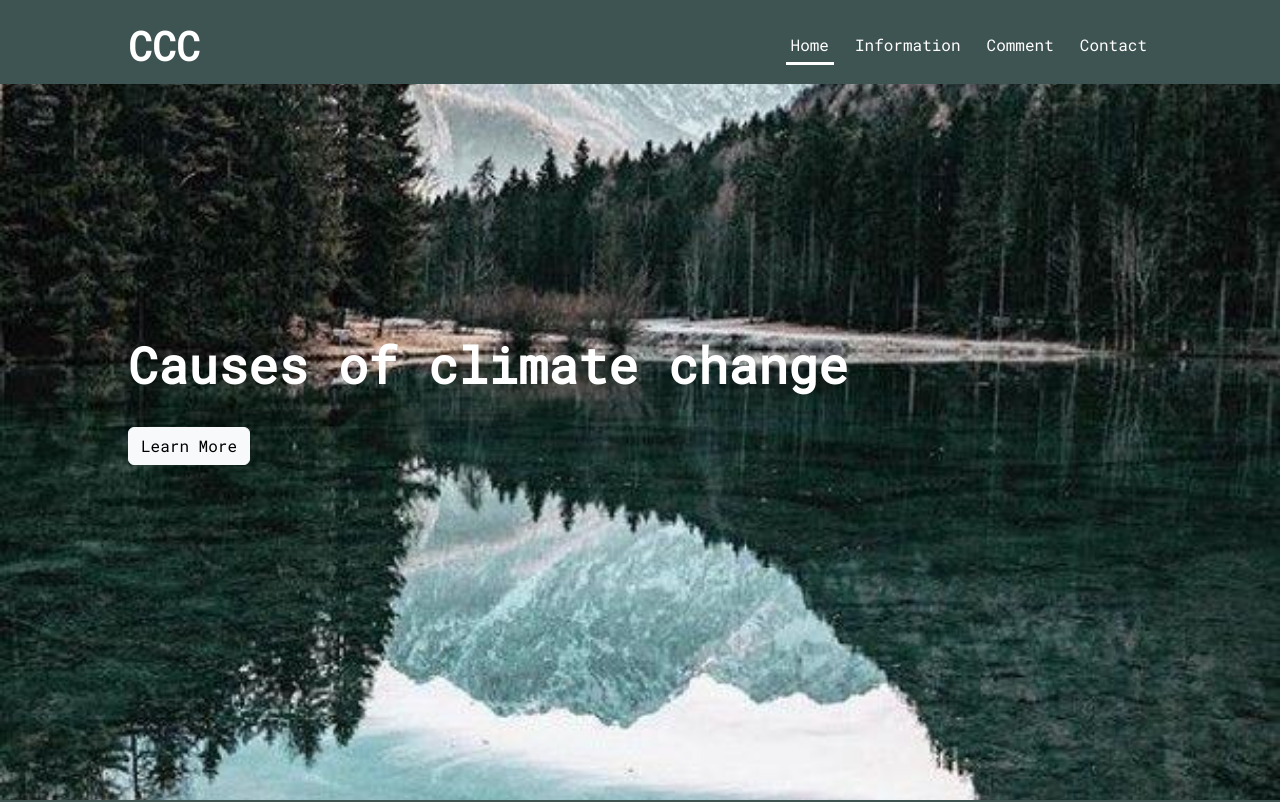
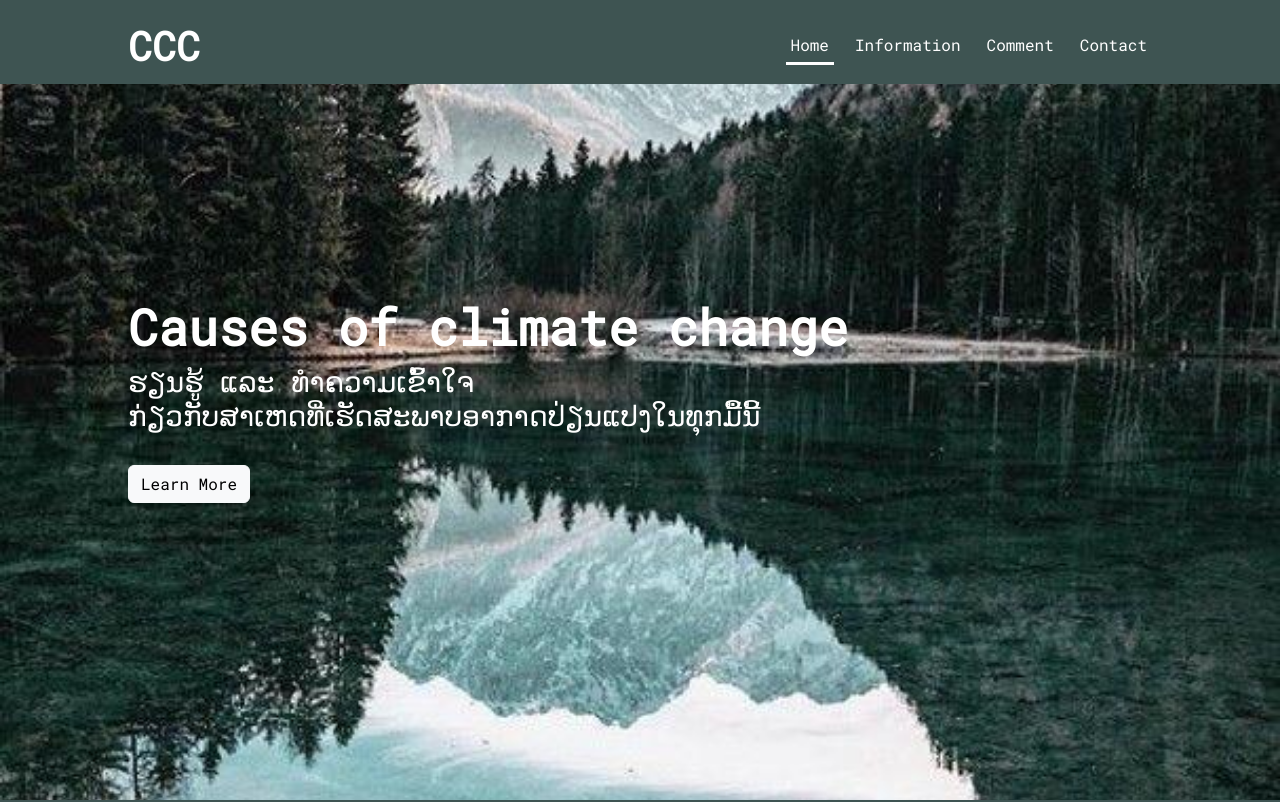
Before and after one commit to Nouxion-lab/project-group2, a plain HTML site: page Project - Copy/index.html in a window 1280 px wide. Shown: the top 802 px of the page. Drawn offline with nearby package versions, Linux system fonts and the light colour scheme.

Commit message:
Update index.html

```diff
--- a/Project - Copy/index.html
+++ b/Project - Copy/index.html
@@ -36,6 +36,8 @@
     <section class="home" id="home">
         <div class="home-text">
             <h1 class="text-white">Causes of climate change</h1>
+            <h3 class="text-white m-0">ຮຽນຮູ້ ແລະ ທຳຄວາມເຂົ້າໃຈ</h3>
+            <h3 class="text-white">ກ່ຽວກັບສາເຫດທີ່ເຮັດສະພາບອາກາດປ່ຽນແປງໃນທຸກມື້ນີ້</h3>
             <div class="text-start mt-4">
                 <a href="#intro" class="btn btn-light">Learn More</a>
             </div>
```
